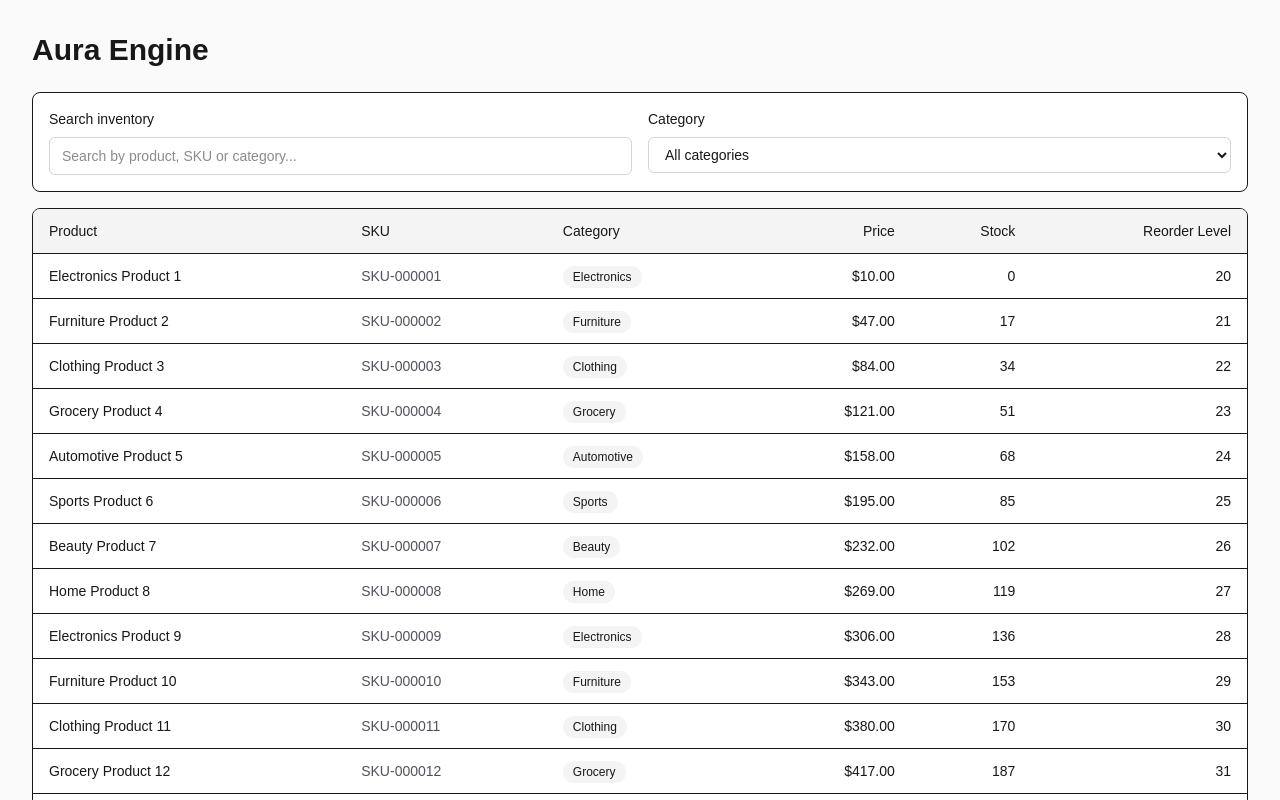
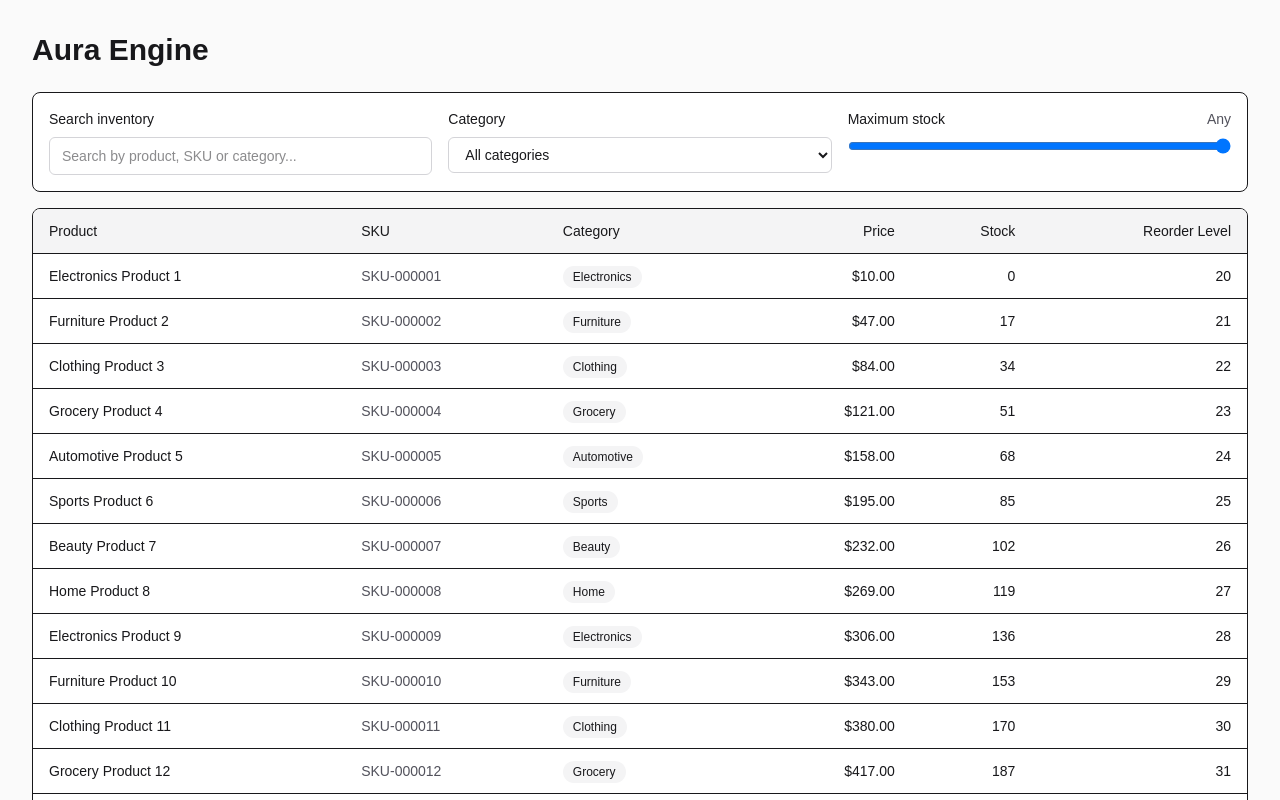
Before and after one commit to Aryan214G/aura-engine, a Next.js app: page / in a window 1280 px wide. Shown: the top 800 px of the page. Built offline with nearby package versions, Linux system fonts and the light colour scheme.

Commit message:
feat: add stock level filter to InventoryTable with slider control and reset on change

```diff
--- a/src/components/InventoryTable.jsx
+++ b/src/components/InventoryTable.jsx
@@ -12,6 +12,7 @@ export default function InventoryTable() {
   const [search, setSearch] = useState("");
   const [debouncedSearch, setDebouncedSearch] = useState("");
   const [category, setCategory] = useState("");
+  const [stockLimit, setStockLimit] = useState("");
 
   useEffect(() => {
     const timer = setTimeout(() => {
@@ -25,7 +26,7 @@ export default function InventoryTable() {
     // The filtered result set always starts at its first page.
     // eslint-disable-next-line react-hooks/set-state-in-effect
     setPage(1);
-  }, [debouncedSearch, category]);
+  }, [debouncedSearch, category, stockLimit]);
 
   useEffect(() => {
     async function fetchInventory() {
@@ -46,6 +47,10 @@ export default function InventoryTable() {
           params.set("category", category);
         }
 
+        if (stockLimit !== "") {
+          params.set("maxStock", stockLimit);
+        }
+
         const response = await fetch(`/api/inventory?${params.toString()}`);
 
         if (!response.ok) {
@@ -64,7 +69,7 @@ export default function InventoryTable() {
     }
 
     fetchInventory();
-  }, [page, debouncedSearch, category]);
+  }, [page, debouncedSearch, category, stockLimit]);
 
   const goToPreviousPage = () => {
     setPage((current) => Math.max(current - 1, 1));
@@ -95,7 +100,7 @@ export default function InventoryTable() {
   return (
     <div className="space-y-4">
       <div className="rounded-lg border bg-white p-4">
-        <div className="grid gap-4 md:grid-cols-2">
+        <div className="grid gap-4 md:grid-cols-2 lg:grid-cols-3">
           <div>
             <label
               htmlFor="inventory-search"
@@ -136,6 +141,40 @@ export default function InventoryTable() {
                 </option>
               ))}
             </select>
+          </div>
+
+          <div>
+            <div className="mb-2 flex items-center justify-between">
+              <label
+                htmlFor="stock-filter"
+                className="text-sm font-medium text-zinc-900"
+              >
+                Maximum stock
+              </label>
+
+              <span className="text-sm text-zinc-600">
+                {stockLimit === "" ? "Any" : `≤ ${stockLimit}`}
+              </span>
+            </div>
+
+            <input
+              id="stock-filter"
+              type="range"
+              min="0"
+              max="500"
+              step="10"
+              value={stockLimit === "" ? 500 : stockLimit}
+              onChange={(event) => {
+                const value = Number(event.target.value);
+
+                if (value === 500) {
+                  setStockLimit("");
+                } else {
+                  setStockLimit(String(value));
+                }
+              }}
+              className="w-full"
+            />
           </div>
         </div>
       </div>
```
Also changed, not shown: 1 other file (tests, documents, lock files or other folders).
